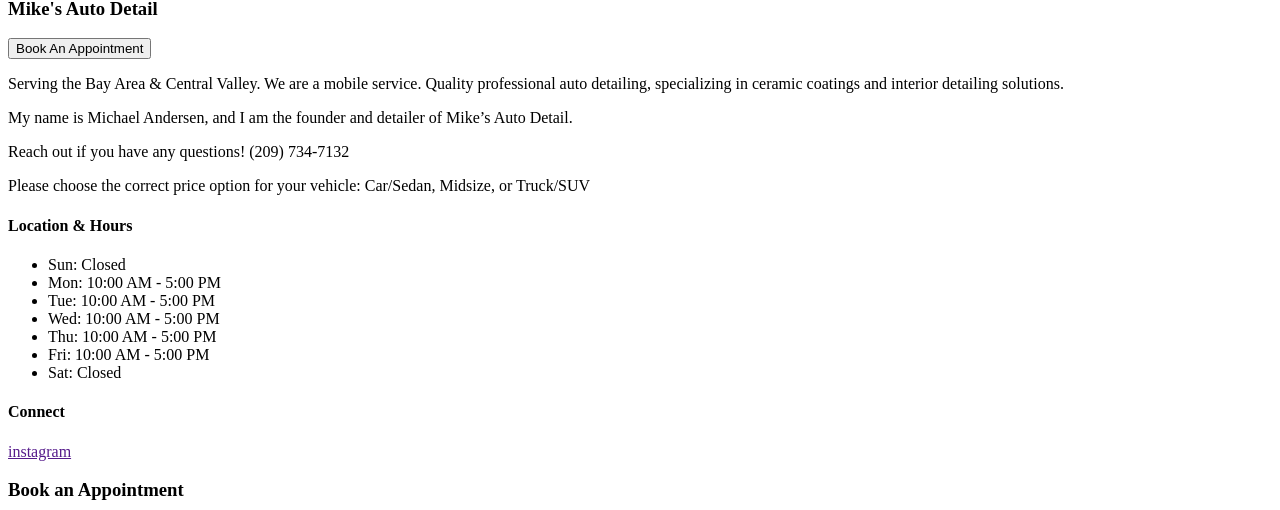
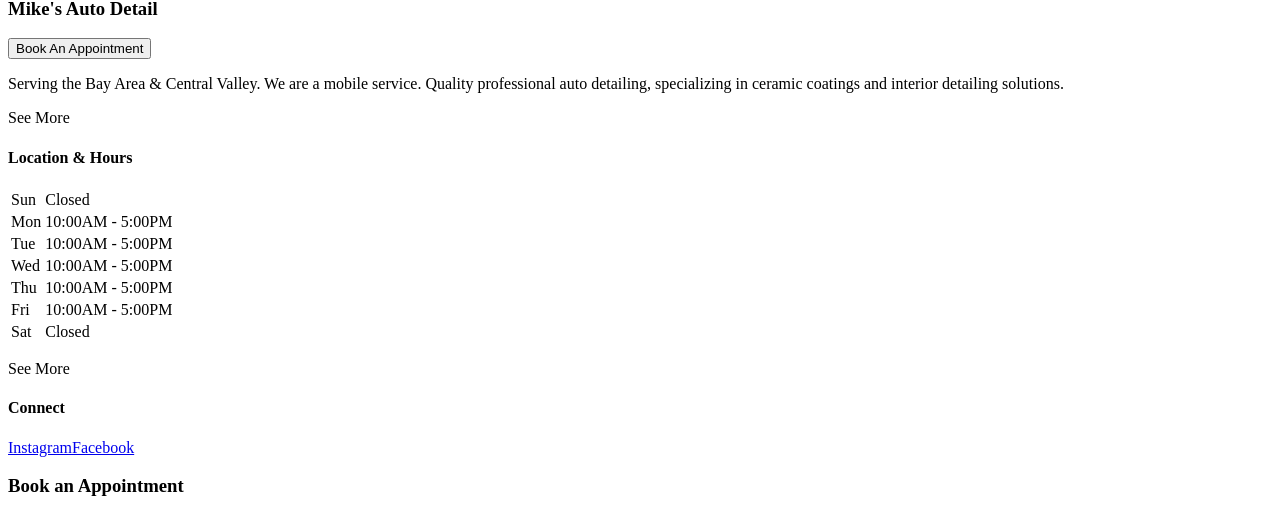
Before and after one commit to robeusanio11/mikes-auto-detail, a React app: page / in a window 1280 px wide. Shown: the part 369-879 px from the top of the page. Built offline with nearby package versions, Linux system fonts and the light colour scheme; the HTML template or start-up script is replaced by a standard one.

Commit message:
info bar styling + refactoring to separate components

```diff
--- a/client/public/styles.css
+++ b/client/public/styles.css
@@ -58,6 +58,11 @@ header hr{
 
 .info-bar text {
   font-size: 13px;
+  color: rgb(88, 88, 88);
+}
+
+.hours-title {
+  margin-bottom: 5px;
 }
 
 .main-col {
@@ -70,3 +75,42 @@ header hr{
   padding-left: 40px;
   font-size: medium;
 }
+
+.more-less {
+  color: rgb(62, 153, 214);
+  font-size: 13px;
+}
+
+.more-less:hover {
+  text-decoration: underline;
+  cursor: pointer;
+}
+
+.hours-table {
+  margin-left: 15px;
+}
+
+.hours-table tr td{
+  padding: 4px;
+  font-size: 14px;
+  color: rgb(88, 88, 88);
+}
+
+.links {
+  display: flex;
+  flex-direction: column;
+  color: rgb(62, 153, 214);
+  font-size: 16px;
+  font-weight: bold;
+}
+
+.links a {
+  padding-top: 5px;
+  padding-bottom: 5px;
+  padding-left: 15px;
+}
+
+.links a:visited {
+  text-decoration: none;
+  color: rgb(62, 153, 214)
+}
--- a/client/src/components/InfoBar.jsx
+++ b/client/src/components/InfoBar.jsx
@@ -1,4 +1,6 @@
 import React, { useState } from 'react';
+import InfoIntro from './InfoIntro.jsx';
+import InfoHours from './InfoHours.jsx';
 
 const InfoBar = (props) => {
     return (
@@ -6,36 +8,13 @@ const InfoBar = (props) => {
       <img src="https://d1g145x70srn7h.cloudfront.net/files/bfdb6e9d33911b56e830e95a712b73a0b31ff36f/original.jpeg"/>
       <h3>Mike's Auto Detail</h3>
       <button>Book An Appointment</button>
-      <text>
-        <p>
-        Serving the Bay Area & Central Valley. We are a mobile service. Quality professional auto detailing, specializing in ceramic coatings and interior detailing solutions.
-        </p>
-        <p>
-        My name is Michael Andersen, and I am the founder and detailer of Mike’s Auto Detail.
-        </p>
-        <p>
-        Reach out if you have any questions!
-        (209) 734-7132
-        </p>
-        <p>
-        Please choose the correct price option for your vehicle: Car/Sedan, Midsize, or Truck/SUV
-        </p>
-      </text>
-
-      {/* maybe used <dl> and <dt> */}
-      <h4>Location & Hours</h4>
-      <ul>
-        <li>Sun: Closed</li>
-        <li>Mon: 10:00 AM - 5:00 PM</li>
-        <li>Tue: 10:00 AM - 5:00 PM</li>
-        <li>Wed: 10:00 AM - 5:00 PM</li>
-        <li>Thu: 10:00 AM - 5:00 PM</li>
-        <li>Fri: 10:00 AM - 5:00 PM</li>
-        <li>Sat: Closed</li>
-      </ul>
-
+      <InfoIntro />
+      <InfoHours />
       <h4>Connect</h4>
-      <a href=''>instagram</a>
+      <section class="links">
+        <a href="https://www.instagram.com/mikesautodetail.ca/">Instagram</a>
+        <a href="https://www.facebook.com/mikesautodetailca/">Facebook</a>
+      </section>
     </div>
   )
 }
--- /dev/null
+++ b/client/src/components/InfoHours.jsx
@@ -0,0 +1,64 @@
+import React, { useState } from 'react';
+
+const InfoHours = () => {
+
+  const [clicked, setClicked] = useState(false);
+  /* maybe used <dl> and <dt> */
+
+  if (clicked) {
+    return (
+      <>
+      <h4>Location & Hours</h4>
+      <ul>
+        <li>Sun: Closed</li>
+        <li>Mon: 10:00 AM - 5:00 PM</li>
+        <li>Tue: 10:00 AM - 5:00 PM</li>
+        <li>Wed: 10:00 AM - 5:00 PM</li>
+        <li>Thu: 10:00 AM - 5:00 PM</li>
+        <li>Fri: 10:00 AM - 5:00 PM</li>
+        <li>Sat: Closed</li>
+      </ul>
+      <p class="more-less" onClick={() => setClicked(!clicked)}>See Less</p>
+      </>
+    )
+  } else {
+    return (
+      <>
+        <h4 class="hours-title">Location & Hours</h4>
+        <table class="hours-table">
+          <tr>
+            <td>Sun</td>
+            <td>Closed</td>
+          </tr>
+          <tr>
+            <td>Mon</td>
+            <td>10:00AM - 5:00PM</td>
+          </tr>
+          <tr>
+            <td>Tue</td>
+            <td>10:00AM - 5:00PM</td>
+          </tr>
+          <tr>
+            <td>Wed</td>
+            <td>10:00AM - 5:00PM</td>
+          </tr>
+          <tr>
+            <td>Thu</td>
+            <td>10:00AM - 5:00PM</td>
+          </tr>
+          <tr>
+            <td>Fri</td>
+            <td>10:00AM - 5:00PM</td>
+          </tr>
+          <tr>
+            <td>Sat</td>
+            <td>Closed</td>
+          </tr>
+        </table>
+        <p class="more-less" onClick={() => setClicked(!clicked)}>See More</p>
+      </>
+    )
+  }
+}
+
+export default InfoHours;
--- /dev/null
+++ b/client/src/components/InfoIntro.jsx
@@ -0,0 +1,38 @@
+import React, { useState } from "react";
+
+const InfoIntro = () => {
+
+  const [clicked, setClicked] = useState(false);
+
+  if (clicked === true) {
+    return (
+      <text>
+        <p>
+        Serving the Bay Area & Central Valley. We are a mobile service. Quality professional auto detailing, specializing in ceramic coatings and interior detailing solutions.
+        </p>
+        <p>
+        My name is Michael Andersen, and I am the founder and detailer of Mike’s Auto Detail.
+        </p>
+        <p>
+        Reach out if you have any questions!
+        (209) 734-7132
+        </p>
+        <p>
+        Please choose the correct price option for your vehicle: Car/Sedan, Midsize, or Truck/SUV
+        </p>
+        <p class="more-less" onClick={() => setClicked(!clicked)}>See Less</p>
+      </text>
+    );
+  } else {
+    return (
+      <text>
+        <p>
+        Serving the Bay Area & Central Valley. We are a mobile service. Quality professional auto detailing, specializing in ceramic coatings and interior detailing solutions.
+        </p>
+        <p class="more-less" onClick={() => setClicked(!clicked)}>See More</p>
+      </text>
+    );
+  }
+}
+
+export default InfoIntro;
```
Also changed, not shown: client/src/components/Header.jsx (added).
